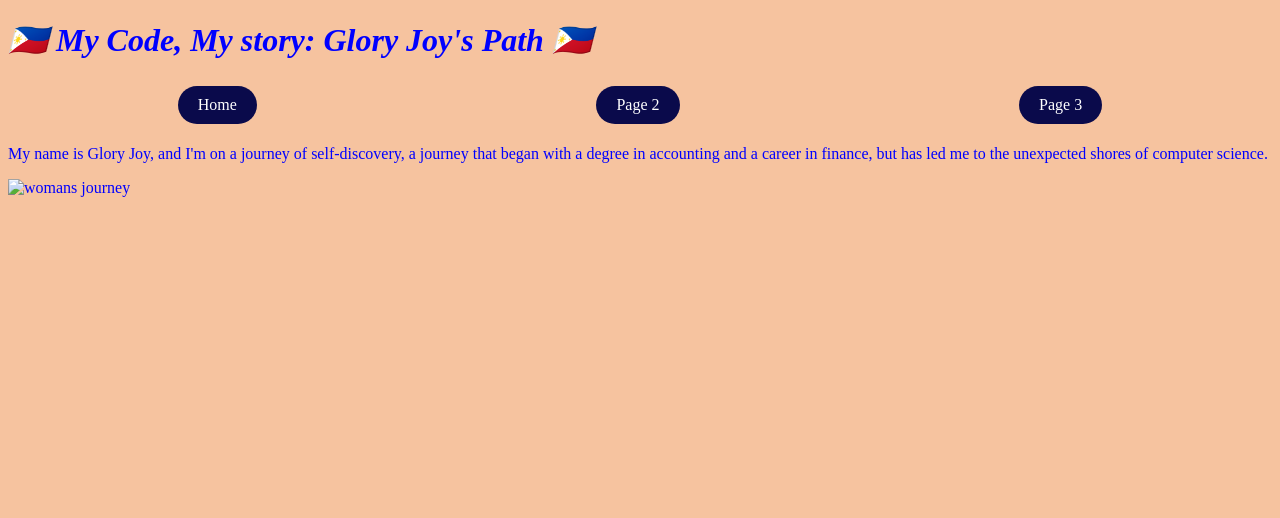
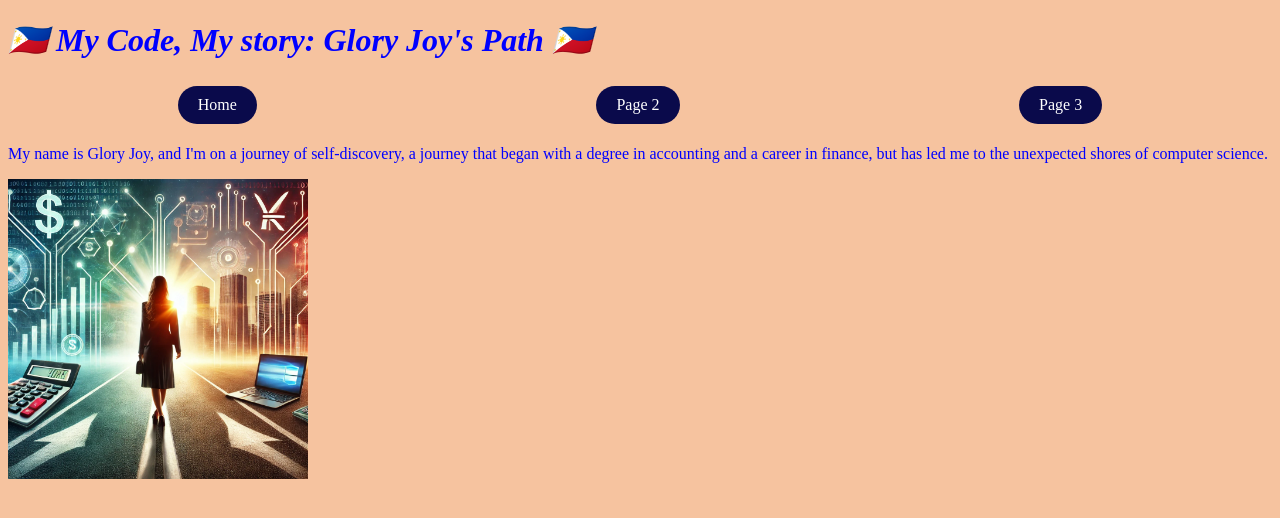
Before and after one commit to Gloryjoygabisay/gloryjoyhtml, a plain HTML site: page html/index.html in a window 1280 px wide. Drawn offline with Linux system fonts and the light colour scheme.

Commit message:
Update index.html

```diff
--- a/html/index.html
+++ b/html/index.html
@@ -22,8 +22,8 @@
     <p>My name is Glory Joy, and I'm on a journey of self-discovery, a journey that began with a degree in accounting and a career in finance, but has led me to the unexpected shores of computer science. </p>
 
     <div class="image-container">
-        <img src="womans journey.jpg"
-            alt="womans journey"
+        <img src="images/womans journey.jpg"
+            alt="Woman's Journey"
             width="300" height="300">
     </div>
 
```
